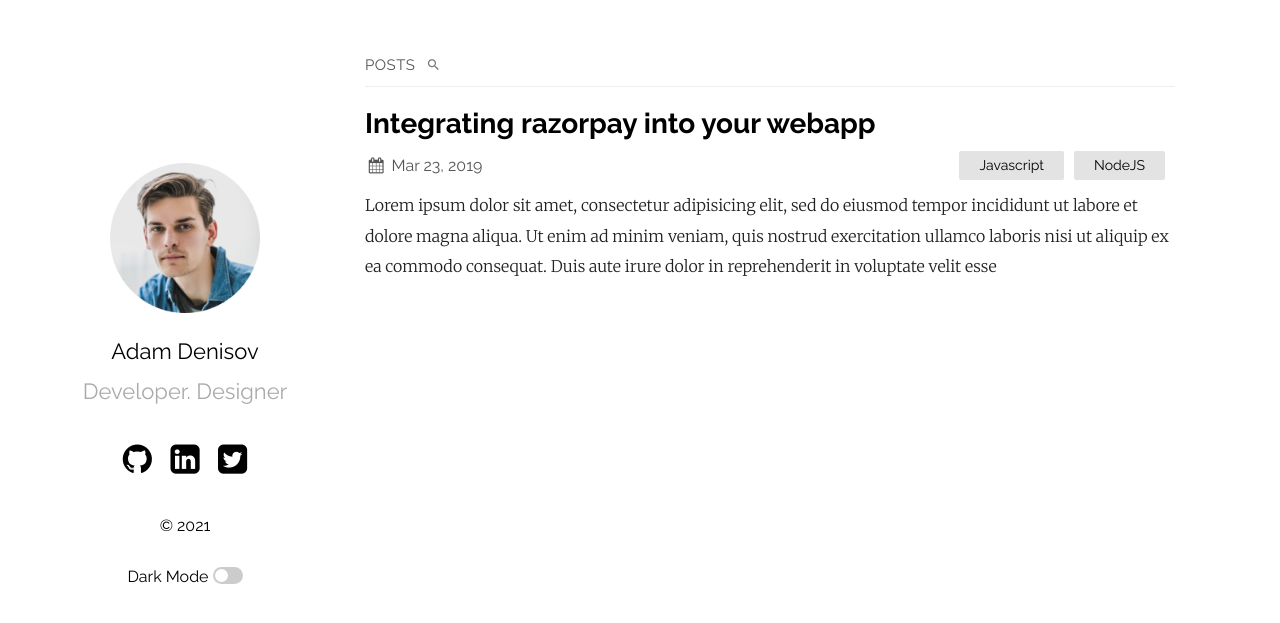
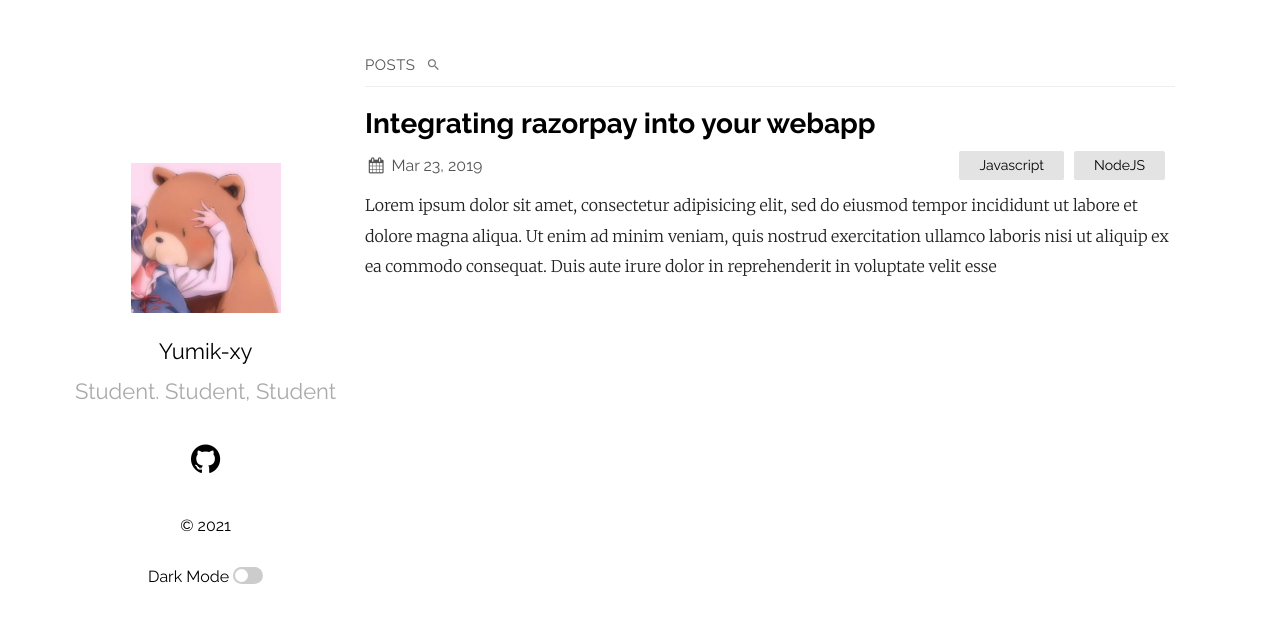
Before and after one commit to Yumik-xy/Yumik-xy.github.io, a Jekyll site: the page built from index.md, in a window 1280 px wide. Shown: the top 623 px of the page. Built offline with Jekyll 4.4.1, drawn with Linux system fonts in a browser that asks for light colours.

Commit message:
Update page setting

```diff
--- a/_config.yml
+++ b/_config.yml
@@ -1,10 +1,8 @@
-title: Your awesome title
-author: GitHub User
-email: your-email@domain.com
+title: Yumik的蜗蜗
+author: Yumik-xy
+email: Yumik233@88.com
 description: > # this means to ignore newlines until "show_exerpts:"
-  Write an awesome description for your new site here. You can edit this
-  line in _config.yml. It will appear in your document head meta (for
-  Google search results) and in your feed.xml site description.
+  额……这就是一个大三才开始的菜鸡博客QAQ
 show_excerpts: true # set to true to show excerpts on the homepage
 
 # Minima date format
@@ -12,23 +10,23 @@ show_excerpts: true # set to true to show excerpts on the homepage
 sass:
   sass_dir: _sass
 plainwhite:
-  name: Adam Denisov
-  tagline: Developer. Designer
+  name: Yumik-xy
+  tagline: Student. Student, Student
   date_format: "%b %-d, %Y"
   sitemap: true # set to true to generate sitemap.xml content
   search: true # set to true to enable searchbar
   dark_mode: true # set to true to add dark mode toggle
   portfolio_image: "assets/portfolio.png" # the path from the base directory of the site to the image to display (no / at the start)
-  html_lang: "en" # set the lang attribute of the <html> tag for the pages. See here for a list of codes: https://www.w3schools.com/tags/ref_country_codes.asp
+  html_lang: "zh-Hans" # set the lang attribute of the <html> tag for the pages. See here for a list of codes: https://www.w3schools.com/tags/ref_country_codes.asp
   condensed_mobile:
     #- home
     - page
     - post
   # generate social links in footer
   social_links:
-    twitter: samarsault
-    github:  samarsault
-    linkedIn: in/samarsault
+    #twitter: samarsault
+    github:  Yumik-xy
+    #linkedIn: in/samarsault
     #rss: rss
     #dribbble: jekyll
     #flickr:   jekyll
```
Also changed, not shown: assets/portfolio.png.
